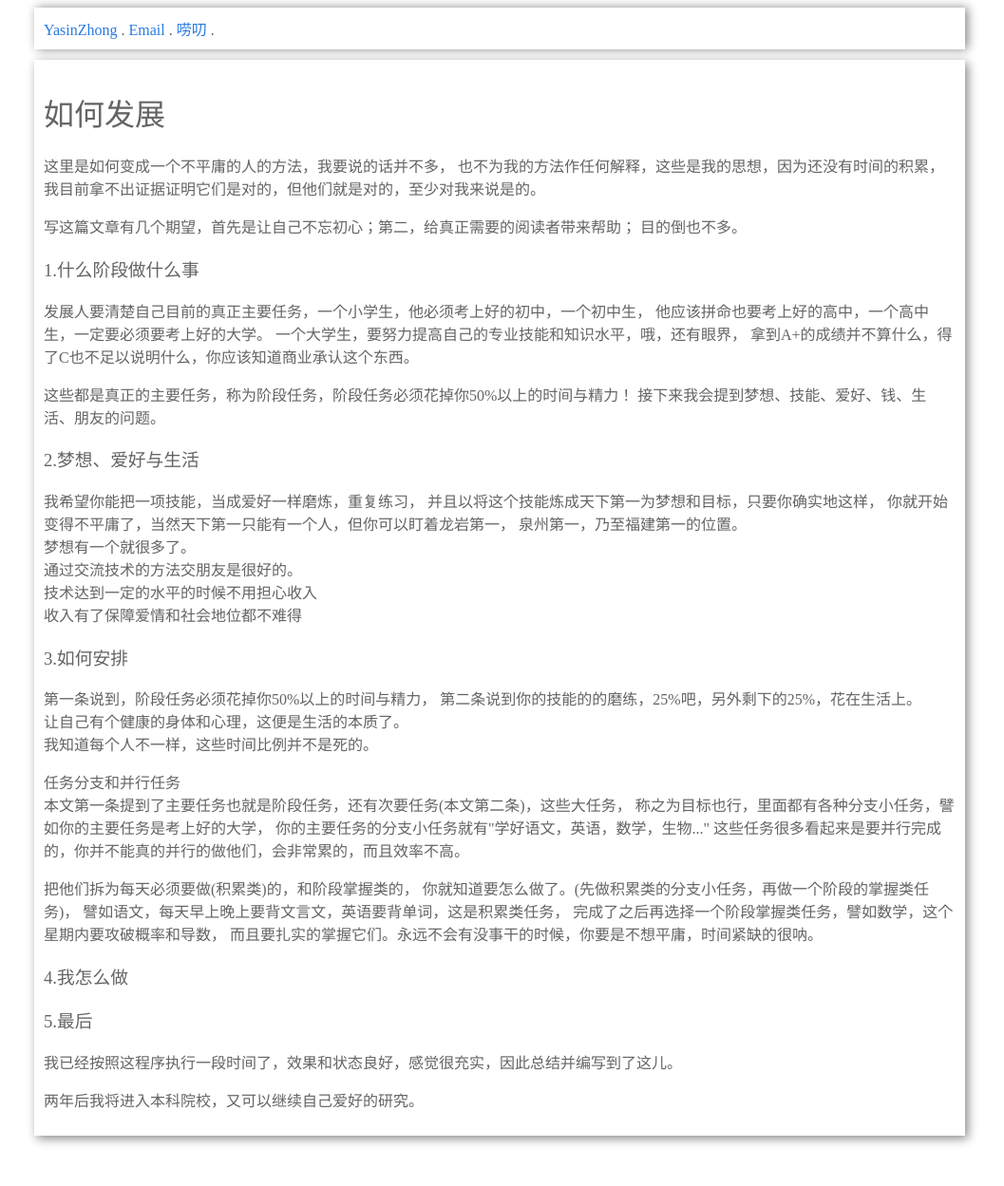
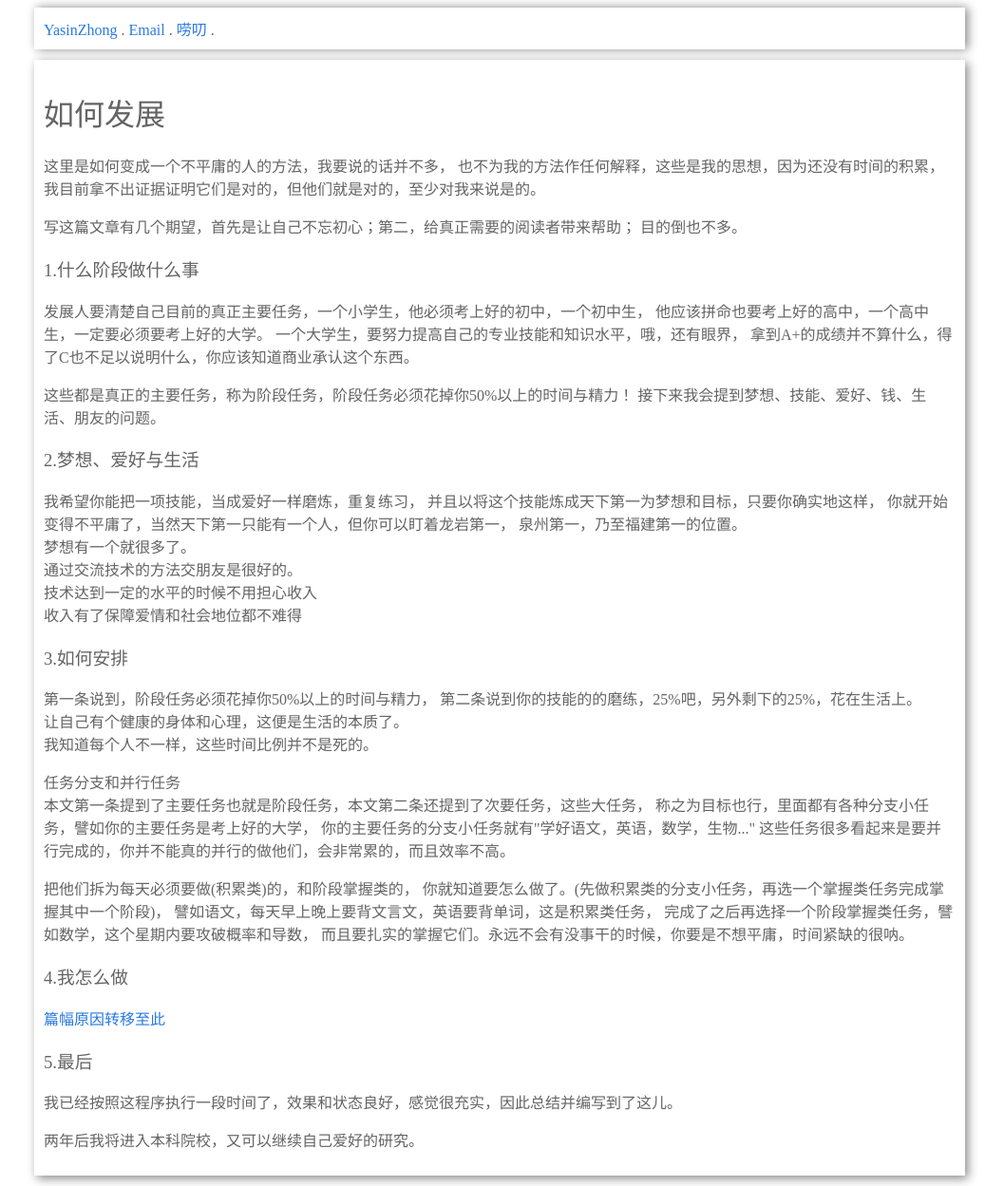
Before and after one commit to YasinZhong/yasinzhong.github.io, a Jekyll site: the page built from _posts/2017-07-29-如何发展.html, in a window 1280 px wide. Shown: the whole page at 95% size, without its empty margins (114-1171 px from the left). Built offline with Jekyll 4.4.1, drawn with Linux system fonts in a browser that asks for light colours; before the commit the page ends 1207 px from its top, so only the background shows below that.

Commit message:
好的更改

```diff
--- a/_posts/2017-06-25-我的画画.html
+++ b/_posts/2017-06-25-我的画画.html
@@ -14,6 +14,10 @@ title: 画画-My Daubs
 	    <img src="/img/daubs/2.jpg" width="100%" alt="" />
 	  </p><br/><br/>
 
+	  <p>2017-4-3 <br />
+	    <img src="/img/daubs/dali.jpg" width="100%" alt="" />
+	  </p><br/><br/>
+
 	  <p>2017-6-20 About Mondrian.<br />
 	    <img src="/img/Designs/Mondrian.jpg" width="100%" alt="" />
 	  </p><br/><br/>
--- a/_posts/2017-07-29-如何发展.html
+++ b/_posts/2017-07-29-如何发展.html
@@ -35,20 +35,20 @@ title: 如何发展
 我知道每个人不一样，这些时间比例并不是死的。</p>
 
 <p>任务分支和并行任务<br>
-本文第一条提到了主要任务也就是阶段任务，还有次要任务(本文第二条)，这些大任务，
+本文第一条提到了主要任务也就是阶段任务，本文第二条还提到了次要任务，这些大任务，
 称之为目标也行，里面都有各种分支小任务，譬如你的主要任务是考上好的大学，
 你的主要任务的分支小任务就有"学好语文，英语，数学，生物..."
 这些任务很多看起来是要并行完成的，你并不能真的并行的做他们，会非常累的，而且效率不高。</p>
 
 <p>把他们拆为每天必须要做(积累类)的，和阶段掌握类的，
-你就知道要怎么做了。(先做积累类的分支小任务，再做一个阶段的掌握类任务)，
+你就知道要怎么做了。(先做积累类的分支小任务，再选一个掌握类任务完成掌握其中一个阶段)，
 譬如语文，每天早上晚上要背文言文，英语要背单词，这是积累类任务，
 完成了之后再选择一个阶段掌握类任务，譬如数学，这个星期内要攻破概率和导数，
 而且要扎实的掌握它们。永远不会有没事干的时候，你要是不想平庸，时间紧缺的很呐。
 </p>
 
 <h3 id="4.我怎么做"><a name="4.我怎么做" href="#4.我怎么做"></a>4.我怎么做</h3>
-<p></p>
+<p><a href="/Hidden-1/我怎么做.html">篇幅原因转移至此</a></p>
 
 <h3 id="5.最后"><a name="5.最后" href="#5.最后"></a>5.最后</h3>
 <p>我已经按照这程序执行一段时间了，效果和状态良好，感觉很充实，因此总结并编写到了这儿。</p>
```
Also changed, not shown: Hidden-1/我怎么做.html (added, +45 -0 lines), Hidden-2/OrderSystem.html (renamed from Hidden/OrderSystem.html), Hidden-2/ServiceIntroduction.html (renamed from Hidden/ServiceIntroduction.html), img/daubs/dali.jpg (added).
